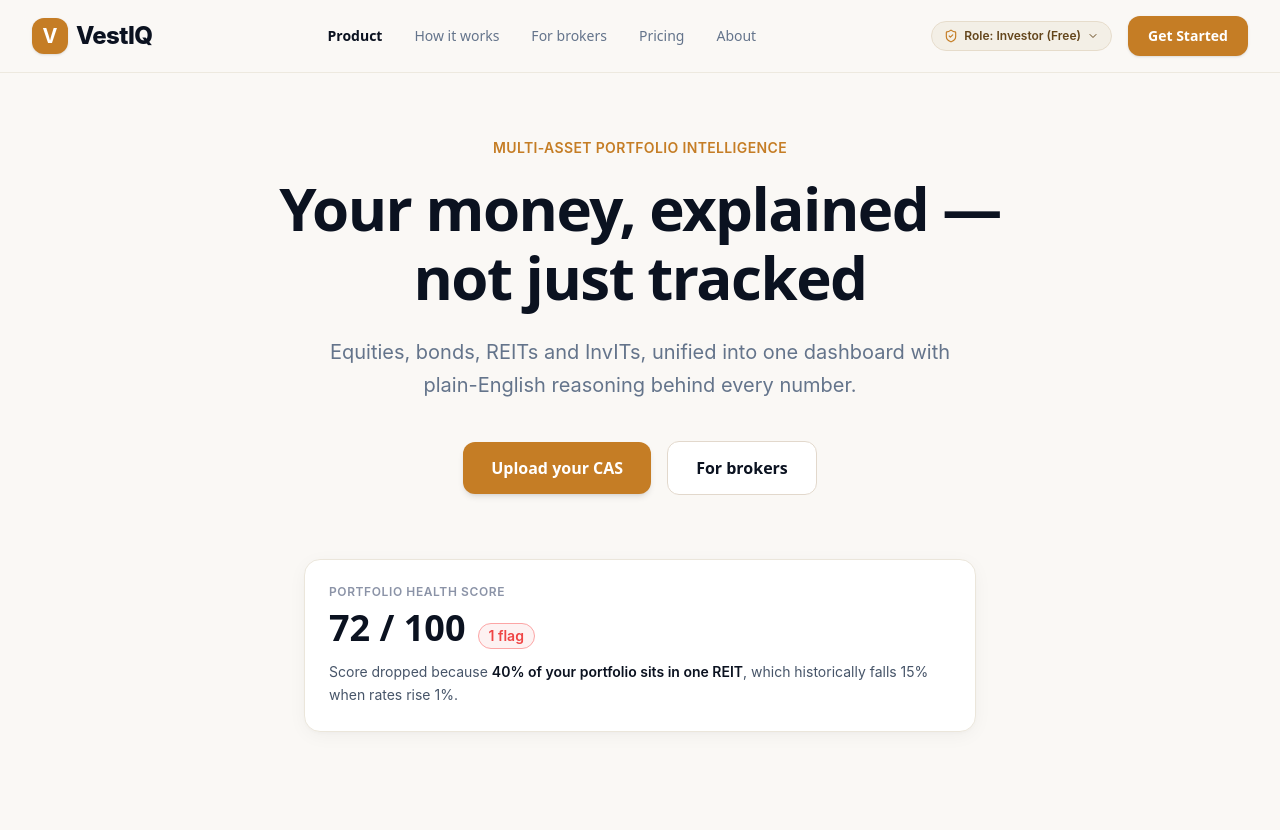
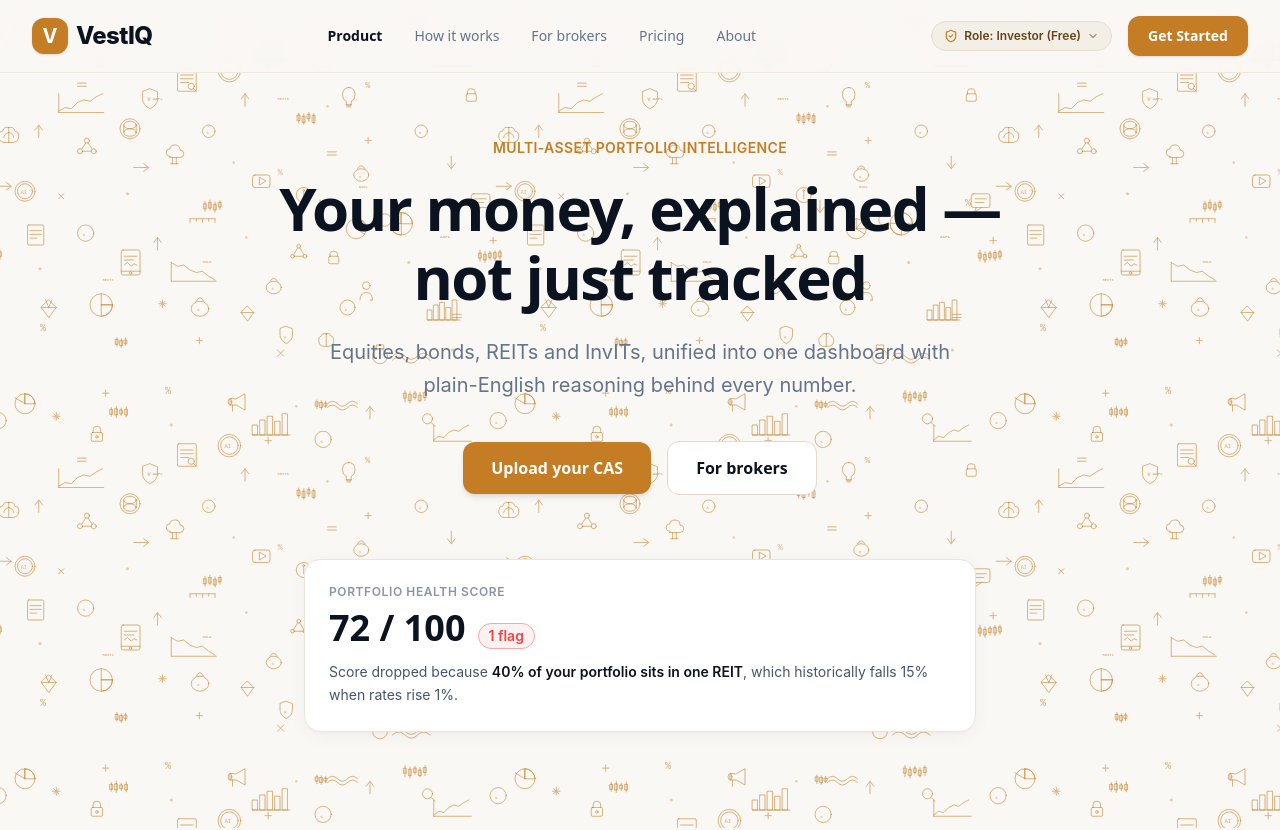
Before and after one commit to Jaishree-2006/VestIQ, a React (Vite) app: page / in a window 1280 px wide. Shown: the top 830 px of the page. Built offline with nearby package versions, Linux system fonts and the light colour scheme; a web font is replaced by a local one.

Commit message:
fix: restore doodle background pattern to all page containers

```diff
--- a/src/index.css
+++ b/src/index.css
@@ -98,6 +98,18 @@
 ::-webkit-scrollbar-thumb { background: #D4CEBF; border-radius: 4px; }
 ::-webkit-scrollbar-thumb:hover { background: #B5AD9A; }
 
+/* ---- Doodle pattern: show on all full-page containers ---- */
+/* Tailwind's bg-[#FAF8F5] would cover the body doodle, so we restore it here */
+.min-h-screen {
+  background-color: transparent !important;
+  background-image: url('/doodle-pattern.svg');
+  background-size: 500px 375px;
+  background-repeat: repeat;
+  background-attachment: fixed;
+  background-position: top left;
+}
+
+
 /* ---- Sidebar — always solid background, never doodle ---- */
 aside {
   background-image: none !important;
```
